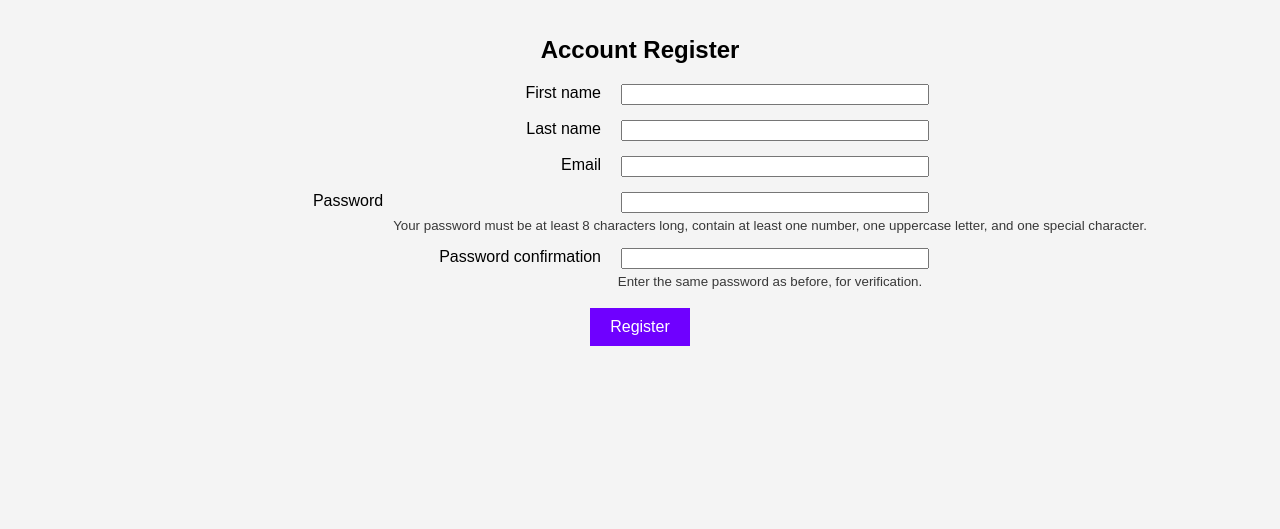
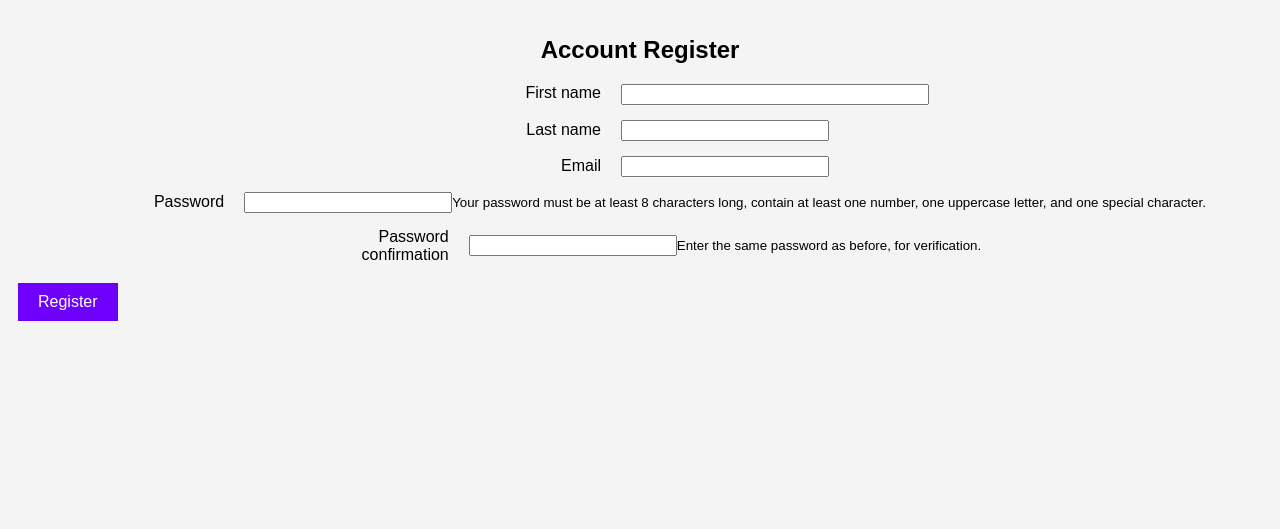
Before and after one commit to DynamiteKitty16/L5-SEAA, a Django app: page /register/ in a window 1280 px wide. Shown: the part 112-641 px from the top of the page. Run offline with Django 4.2, Linux system fonts and the light colour scheme.

Commit message:
amended help text to its own div

```diff
--- a/static/CSS/styles.css
+++ b/static/CSS/styles.css
@@ -127,7 +127,7 @@ button:hover,
     width: 300px;
 }
 
-#register-form-container .form-group .input-container .help-text {
+#register-form-container .form-group .help-text {
     margin-top: 5px;
     display: block;
     color: #383838;
--- a/tracker/templates/tracker/register.html
+++ b/tracker/templates/tracker/register.html
@@ -10,6 +10,7 @@
                 <label for="{{ field.id_for_label }}">{{ field.label }}</label>
                 <div class="input-container">
                     {{ field }}
+                  </div>
                     {% if field.help_text %}
                         <small class="help-text">{{ field.help_text }}</small>
                     {% endif %}
```
